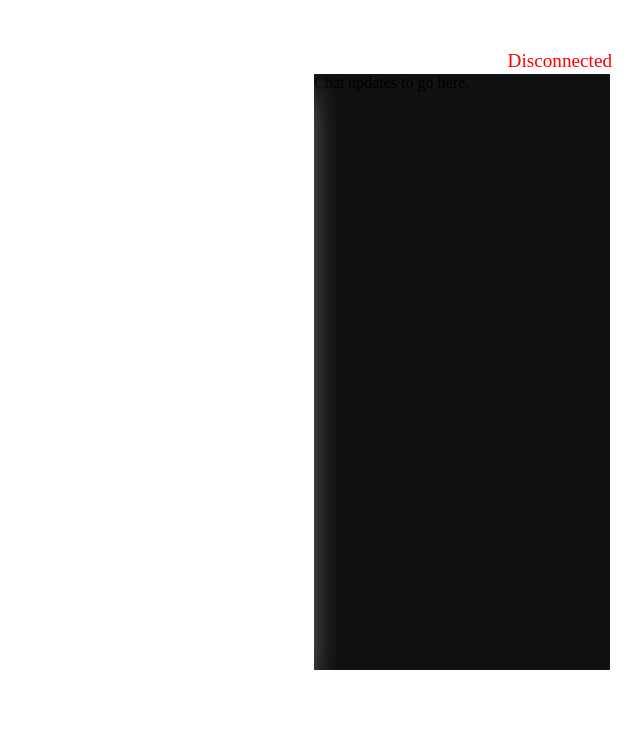
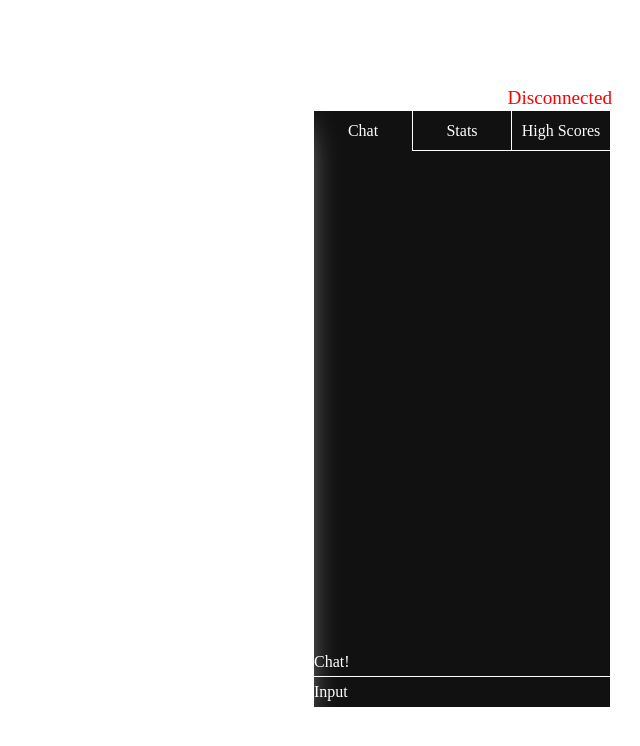
Before and after one commit to LeeHorobin/Snake-Duel, a website: page public/index.html in a window 1280 px wide. Shown: the whole page, without its empty margins (640-1280 px from the left). Drawn offline with Linux system fonts and the light colour scheme; a web font is replaced by a local one.

Commit message:
Perfecting CSS for toggling sidebar view

```diff
--- a/public/index.html
+++ b/public/index.html
@@ -16,6 +16,10 @@
     </div>
     <div id='wrapper'>
       <div id='content'>
+        <p id='description'>
+          Online multiplayer snake!  Press enter to join in the madness, arrow
+          keys or WASD to move.
+        </p>
         <div id='score'>
           <p>
             <span class='gameStatus'>
@@ -25,16 +29,44 @@
               Speed: <span id='display_speed'></span>
             </span>
             <span class='connectionStatus'>
-              Connection status: <span class='disconnected' id='display_connection'>Disconnected</span>
+              Connection status:
+                <span class='disconnected' id='display_connection'>
+                  Disconnected
+                </span>
             </span>
           </p>
         </div>
   		  <canvas id='canvas' width='900px' height='600px'>
   			  <p>Your browser does not support canvas.</p>
   		  </canvas>
-        <div id='chat'>
-            Chat updates to go here.
-        </div><!--/chat-->
+        <!--Allow chnaging display between chat, stats and high scores-->
+        <div id='sidebar'>
+          <div id='toggle'>
+            <div class='toggle visible' id='toggleChat'>
+              Chat
+            </div>
+            <div class='toggle hidden' id='toggleStats'>
+              Stats
+            </div>
+            <div class='toggle hidden' id='toggleHighScores'>
+              High Scores
+            </div>
+          </div><!--/toggle-->
+          <div id='chat' class='sidebar-views'>
+            <div id='chatContent'>
+              Chat!
+            </div>
+            <div id='chatInput'>
+              Input
+            </div>
+          </div>
+          <div id='stats' class='sidebar-views'>
+            Statistics
+          </div>
+          <div id='highscores' class='sidebar-views'>
+            high scores
+          </div>
+        </div><!--/sidebar-->
       </div><!--/content-->
     </div><!--/wrapper-->
 	</body>
--- a/public/script/snake.game.js
+++ b/public/script/snake.game.js
@@ -10,13 +10,25 @@ snake.game = {
 		for(var i=0; i<grid.length; i++){
 			for(var j=0; j<grid[i].length; j++){
 				if(typeof grid[i][j] === 'object'){  //TODO, CHANGE THIS?
+          // Fill white
 					snake.game.ctx.fillRect(i*snake.config.TILE_SIZE,
+											j*snake.config.TILE_SIZE,
+											snake.config.TILE_SIZE,
+											snake.config.TILE_SIZE);
+          // Add border/outline
+          snake.game.ctx.rect(i*snake.config.TILE_SIZE,
 											j*snake.config.TILE_SIZE,
 											snake.config.TILE_SIZE,
 											snake.config.TILE_SIZE);
 				}
 				else if(grid[i][j] === 1){
+          // Fill white
 					snake.game.ctx.fillRect(i*snake.config.TILE_SIZE,
+											j*snake.config.TILE_SIZE,
+											snake.config.TILE_SIZE,
+											snake.config.TILE_SIZE);
+          // Add border/outline
+          snake.game.ctx.rect(i*snake.config.TILE_SIZE,
 											j*snake.config.TILE_SIZE,
 											snake.config.TILE_SIZE,
 											snake.config.TILE_SIZE);
--- a/public/script/snake.net.js
+++ b/public/script/snake.net.js
@@ -7,7 +7,7 @@ snake.connect = function(){
   snake.session.socket.on('connect', function(){
     var connectionStatus = document.getElementById('display_connection')
     connectionStatus.className = 'connected';
-    connectionStatus.innerHTML = 'Connected!';
+    connectionStatus.innerHTML = 'Connected';
     snake.session.connected = true;
 
     // Call snake.game.keyDown() upon detecting a key press
@@ -29,8 +29,13 @@ snake.initiateListeners = function(socket){
 		snake.game.draw(data.grid, data.nicks);
 	});
 
+  socket.on('chat.text', function(data){
+		// Append content to chat box
+	});
+
   socket.on('info', function(data){
-    score.innerHTML = data.score;
+    display.score.innerHTML = data.score;
     // speed.innerHTML = data.speed;
+    console.dir(data);
   });
 }
--- a/public/style/style.css
+++ b/public/style/style.css
@@ -61,7 +61,13 @@ body{
 
 #header{
   width:100%;
-  height:50px;
+  height:60px;
+  padding-top:20px;
+}
+
+#description{
+  text-align:center;
+  margin-bottom:5px;
 }
 
 #wrapper{
@@ -69,7 +75,7 @@ body{
 }
 
 #content{
-  margin:0 auto;
+  margin:0px auto;
   width:1224px;
   position:relative;
 }
@@ -92,14 +98,76 @@ body{
   box-shadow: 14px 13px 35px -8px rgba(255,255,255,1);
 }
 
-#chat{
+#sidebar{
   width:300px;
   height:600px;
   margin-left:10px;
   border:2px solid white;
   background-color:#111;
   float:left;
+  color:white;
   -webkit-box-shadow: 14px 13px 35px -8px rgba(255,255,255,1);
   -moz-box-shadow: 14px 13px 35px -8px rgba(255,255,255,1);
   box-shadow: 14px 13px 35px -8px rgba(255,255,255,1);
 }
+
+#toggle{
+  width:300px;
+  height:40px;
+}
+
+.toggle{
+  height:40px;
+  width:99px;
+  border-right:1px solid white;
+  border-bottom:1px solid white;
+  float:left;
+  text-align:center;
+  vertical-align:center;
+  line-height:40px;
+}
+
+.hidden:hover{
+  background-color:white;
+  color:black;
+  cursor:pointer;
+}
+
+.visible{
+  border-bottom:0px;
+}
+
+.sidebar-views{
+  height:560px;
+}
+
+#chat{
+  position:relative;
+  height:560px;
+}
+
+#chatContent{
+  position:absolute;
+  max-height:520px;
+  bottom:40px;
+  overflow:auto;
+}
+
+#chatInput{
+  position:absolute;
+  bottom:0px;
+  height:35px;
+  width:100%;
+  line-height:30px;
+  vertical-align:center;
+  border-top:1px solid white;;
+}
+
+#stats{
+  display:none;
+
+}
+
+#highscores{
+  display:none;
+}
```
Also changed, not shown: lib/game.js.
